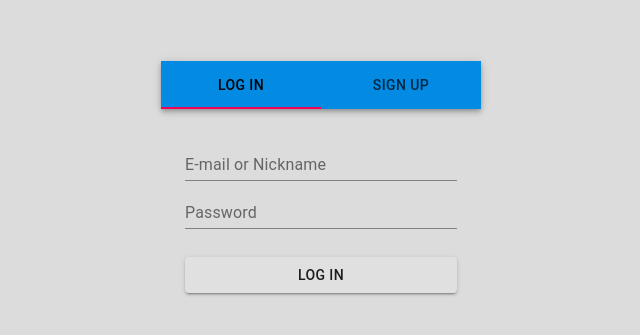
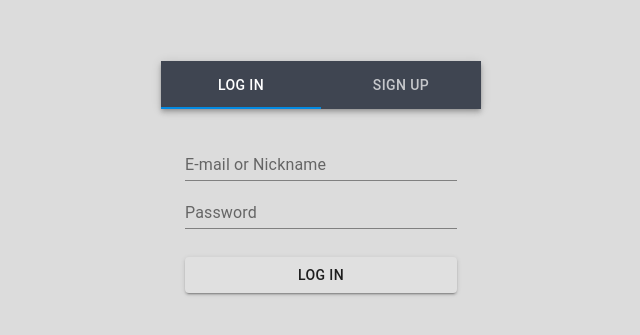
Before and after one commit to nohahjeong/labenu-musics-frontend, a React (Create React App) app: page / in a window 1280 px wide. Shown: the part 211-546 px from the top of the page, without its empty margins (319-959 px from the left). Built offline with nearby package versions, Linux system fonts and the light colour scheme.

Commit message:
theme and AppBar color fix

```diff
--- a/src/constants/colors.js
+++ b/src/constants/colors.js
@@ -2,6 +2,6 @@ export const primaryColor = '#038ae2'
 export const primaryColorDark = '#005eaf'
 export const primaryColorLight = '#62baff'
 
-export const backgroundColor = '#3f4551'
-export const backgroundColorDark = '#181e29'
-export const backgroundColorLight = '#6a707d'
+export const secondaryColor = '#3f4551'
+export const secondaryColorDark = '#181e29'
+export const secondaryColorLight = '#6a707d'
--- a/src/constants/theme.js
+++ b/src/constants/theme.js
@@ -1,5 +1,5 @@
 import { createMuiTheme } from '@material-ui/core/styles'
-import { backgroundColor, primaryColor, primaryColorLight } from './colors'
+import { secondaryColor, primaryColor, primaryColorLight } from './colors'
 
 const theme = createMuiTheme({
     palette: {
@@ -8,8 +8,8 @@ const theme = createMuiTheme({
             contrastText: 'black'
         },
 
-        background: {
-            main: backgroundColor,
+        secondary: {
+            main: secondaryColor,
             contrastText: 'white'
         },
 
--- a/src/pages/HomePage/index.js
+++ b/src/pages/HomePage/index.js
@@ -17,8 +17,15 @@ const HomePage = () => {
     return (
         <div>
             <div>
-                <AppBar position='static' width='50vw'>
-                    <Tabs value={tab} onChange={handleTabChange} centered>
+                <AppBar
+                    position='static'
+                    color='secondary'
+                >
+                    <Tabs
+                        value={tab}
+                        onChange={handleTabChange}
+                        indicatorColor='primary'
+                    >
                         <Tab label='log in' />
 
                         <Tab label='sign up' />
```
